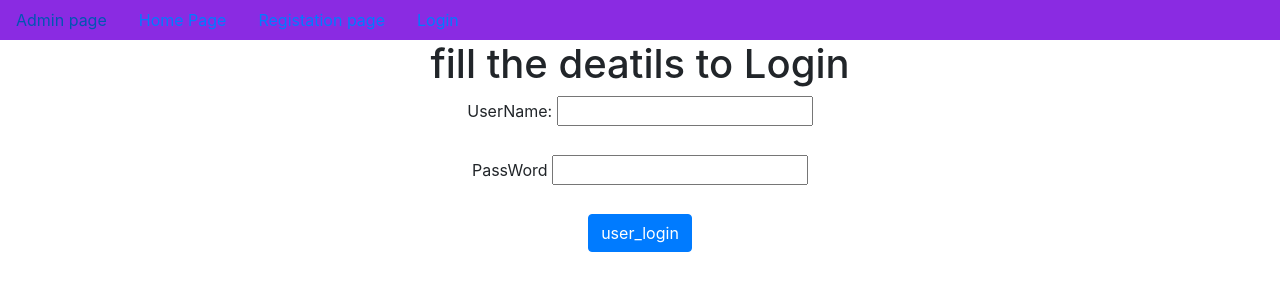
After one commit to pichukanaveen486/user_registation, a Django app: page /user_login/ in a window 1280 px wide. The commit adds this page. Shown: the top 300 px of the page. Run offline with Django 4.2, Linux system fonts and the light colour scheme.

Commit message:
first commit

```diff
--- a/app/views.py
+++ b/app/views.py
@@ -1,11 +1,25 @@
 from django.shortcuts import render
-from django.http import HttpResponse
+from django.http import HttpResponse,HttpResponseRedirect
 # Create your views here.
 from app.forms import *
 from django.core.mail import send_mail
+from django.contrib.auth import authenticate,login,logout
+from django.urls import reverse
+from django.contrib.auth.decorators import login_required
+
+
+
+
+
+
 
 
 def home(request):
+    if request.session.get('username'):
+        username=request.session.get('username')
+        d={'username':username}
+
+        return render(request,'home.html',d)
     return render(request,'home.html')
 def register(request):
     uf=UserForm()
@@ -38,3 +52,27 @@ def register(request):
 
 
     return render(request,'register.html',d)
+
+
+
+def user_login(request):
+    if request.method=='POST':
+        username=request.POST['un']
+        password=request.POST['pw']
+        user=authenticate(username=username,password=password)
+        if user and user.is_active:
+            login(request,user)
+            request.session['username']=username
+            return HttpResponseRedirect(reverse('home'))
+
+        else:
+            return HttpResponse('the user is not authenticated')
+    return render(request,'user_login.html')
+
+
+
+
+@login_required
+def user_logout(request):
+    logout(request)
+    return HttpResponseRedirect(reverse('home'))
--- a/project28/urls.py
+++ b/project28/urls.py
@@ -22,4 +22,6 @@ urlpatterns = [
     path('admin/', admin.site.urls),
     path('home/',home,name='home'),
     path('register/',register,name='register'),
+    path('user_login/',user_login,name='user_login'),
+    path('user_logout/',user_logout,name='user_logout'),
 ]+ static(settings.MEDIA_URL, document_root=settings.MEDIA_ROOT)
--- a/templates/dummy.html
+++ b/templates/dummy.html
@@ -16,6 +16,15 @@
       <a href="{% url 'admin:index' %}" class="nav-link">Admin page</a>
       <a href="{% url 'home' %}" class="nav-link">Home Page</a>
       <a href="{% url 'register' %}" class="nav-link">Registation page</a>
+
+      {% if user.is_authenticated  %}
+        <a href="{% url 'user_logout' %}" class="nav-link">Logout</a>
+
+      {% else %}
+        <a href="{% url 'user_login' %}" class="nav-link">Login</a>
+
+      {% endif %}
+
 
       </nav>
       {% block body_block %}
--- a/templates/home.html
+++ b/templates/home.html
@@ -8,6 +8,6 @@
 
 {% block body_block %}
 
-<h1>Welcome to Home page</h1>
+<h1>Welcome to Home page mr/ms {{username}}</h1>
 
 {% endblock %}
--- /dev/null
+++ b/templates/user_login.html
@@ -0,0 +1,23 @@
+{% extends 'dummy.html' %}
+
+{% block title %}
+    <title>Login Page</title>
+
+{% endblock %}
+
+
+{% block body_block %}
+<h1>fill the deatils to Login</h1>
+
+<form method="POST">
+    {% csrf_token %}
+    <label for="un">UserName:</label>
+    <input type="text" name="un" id="un"><br><br>
+
+    <label for="pw">PassWord</label>
+    <input type="password" name="pw" id="pw"><br><br>
+
+    <input type="submit" value="user_login" class="btn btn-primary">
+</form>
+
+{% endblock %}
```
Also changed, not shown: db.sqlite3.
